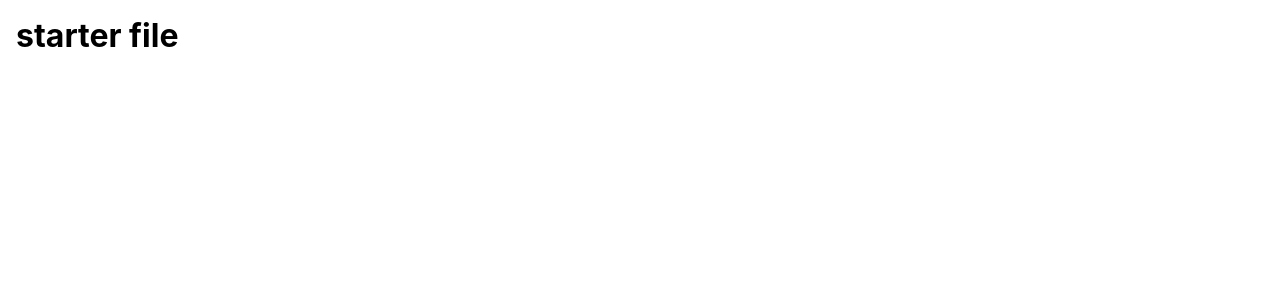
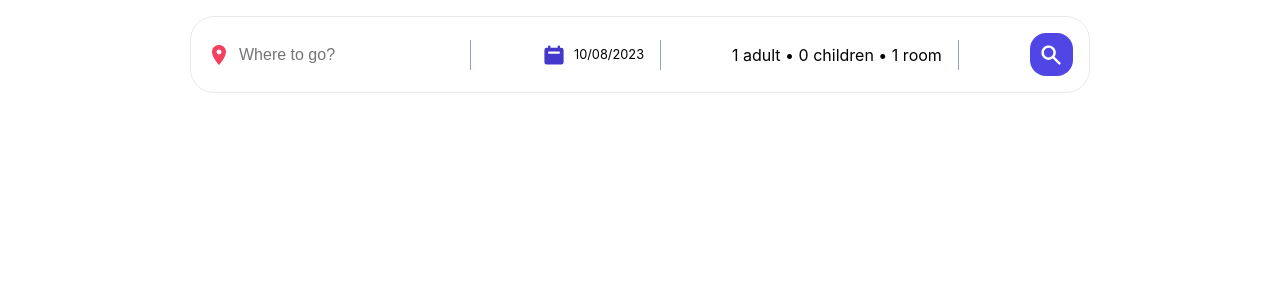
Before and after one commit to mehrabFronto/Booking-Hotel-App, a React (Vite) app: page / in a window 1280 px wide. Shown: the top 300 px of the page. Built offline with nearby package versions, Linux system fonts and the light colour scheme.

Commit message:
developing Header component

```diff
--- a/src/App.css
+++ b/src/App.css
@@ -27,7 +27,7 @@
    align-items: center;
    position: relative;
 }
-.headerSearchItem .seperator {
+.headerSearchItem .separator {
    display: inline-block;
    width: 1px;
    height: 30px;
--- a/src/App.jsx
+++ b/src/App.jsx
@@ -1,7 +1,12 @@
 import "./App.css";
+import Header from "./components/Header/Header";
 
 function App() {
-   return <h1>starter file</h1>;
+   return (
+      <div>
+         <Header />
+      </div>
+   );
 }
 
 export default App;
--- /dev/null
+++ b/src/components/Header/Header.jsx
@@ -0,0 +1,46 @@
+import { useState } from "react";
+import { HiCalendar, HiSearch } from "react-icons/hi";
+import { MdLocationOn } from "react-icons/md";
+
+const Header = () => {
+   const [destination, setDestination] = useState("");
+   return (
+      <div className="header">
+         <div className="headerSearch">
+            <div className="headerSearchItem">
+               <MdLocationOn className="headerIcon locationIcon" />
+               <input
+                  value={destination}
+                  onChange={({ target }) => setDestination(target.value)}
+                  type="text"
+                  placeholder="Where to go?"
+                  className="headerSearchInput"
+                  name="destination"
+               />
+               <span className="separator"></span>
+            </div>
+
+            <div className="headerSearchItem">
+               <HiCalendar className="headerIcon dateIcon" />
+               <div className="dateDropDown">10/08/2023</div>
+               <span className="separator"></span>
+            </div>
+
+            <div className="headerSearchItem">
+               <div id="optionDropDown">
+                  1 adult &bull; 0 children &bull; 1 room
+               </div>
+               <span className="separator"></span>
+            </div>
+
+            <div className="headerSearchItem">
+               <button className="headerSearchBtn">
+                  <HiSearch className="headerIcon" />
+               </button>
+            </div>
+         </div>
+      </div>
+   );
+};
+
+export default Header;
```
